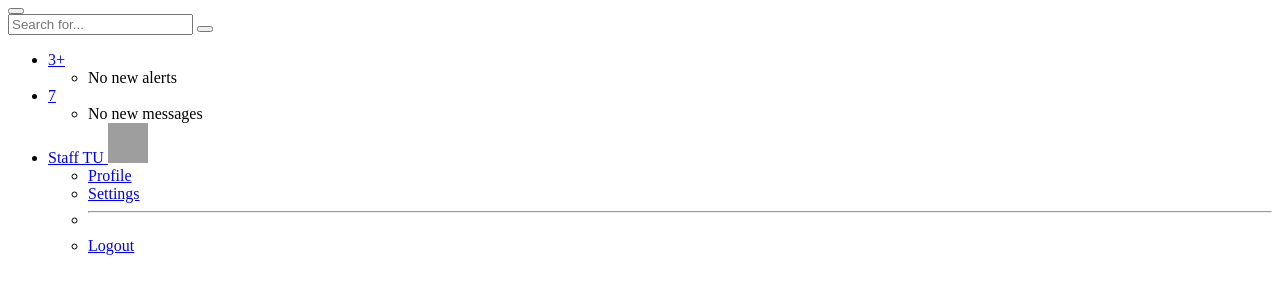
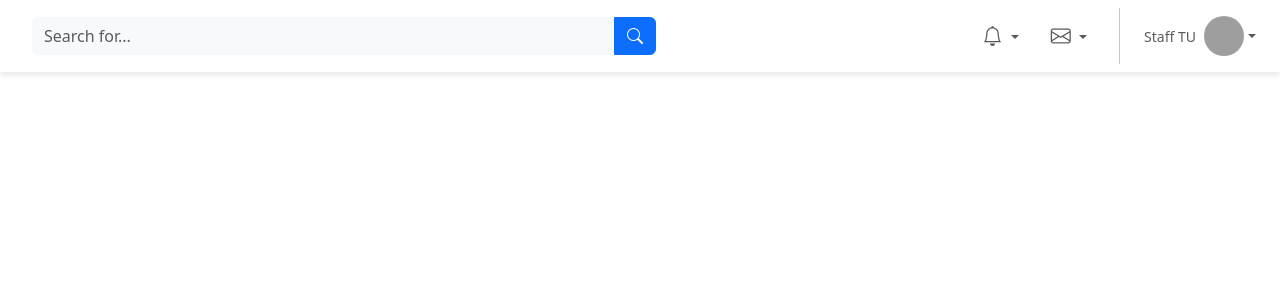
Before and after one commit to LuluKhaira/Buku-Tamu, a PHP site: page /Nav_Side_Bar/navbar.php in a window 1280 px wide. Shown: the top 300 px of the page. Run offline with PHP 8.4, Linux system fonts and the light colour scheme; grey boxes are pictures that could not be loaded.

Commit message:
update navbar

```diff
--- a/Nav_Side_Bar/navbar.css
+++ b/Nav_Side_Bar/navbar.css
@@ -0,0 +1,3 @@
+.shadow-bottom {
+    box-shadow: 0 4px 6px -1px rgba(0,0,0,0.1);
+}
--- a/Nav_Side_Bar/navbar.php
+++ b/Nav_Side_Bar/navbar.php
@@ -1,4 +1,18 @@
-<nav class="navbar navbar-expand bg-white topbar mb-4 shadow px-3">
+<!DOCTYPE html>
+<html lang="en">
+
+<head>
+    <meta charset="UTF-8">
+    <meta name="viewport" content="width=device-width, initial-scale=1.0">
+    <title>Sidebar</title>
+    <link href="https://cdn.jsdelivr.net/npm/bootstrap@5.3.2/dist/css/bootstrap.min.css" rel="stylesheet">
+    <link href="https://cdn.jsdelivr.net/npm/bootstrap-icons@1.11.1/font/bootstrap-icons.css" rel="stylesheet">
+    <link rel="stylesheet" href="../Nav_Side_Bar/navbar.css"> <!-- Hubungkan CSS eksternal -->
+</head>
+
+
+<body>
+    <nav class="navbar navbar-expand bg-white topbar mb-4 shadow-bottom px-3">
 
         <!-- Sidebar Toggle (Mobile Only) -->
         <button id="sidebarToggleTop" class="btn btn-link d-md-none rounded-circle me-3">
@@ -8,7 +22,8 @@
         <!-- Search Bar -->
         <form class="d-none d-sm-inline-block form-inline me-auto ms-md-3 w-50">
             <div class="input-group">
-            <input type="text" class="form-control bg-light border-0 small" placeholder="Search for..." aria-label="Search">
+                <input type="text" class="form-control bg-light border-0 small" placeholder="Search for..."
+                    aria-label="Search">
                 <button class="btn btn-primary" type="button">
                     <i class="bi bi-search"></i>
                 </button>
@@ -20,12 +35,12 @@
 
             <!-- Alerts -->
             <li class="nav-item dropdown no-arrow mx-2">
-            <a class="nav-link dropdown-toggle position-relative" href="#" id="alertsDropdown"
-               role="button" data-bs-toggle="dropdown" aria-expanded="false">
+                <a class="nav-link dropdown-toggle position-relative" href="#" id="alertsDropdown" role="button"
+                    data-bs-toggle="dropdown" aria-expanded="false">
                     <i class="bi bi-bell fs-5"></i>
-                <span class="position-absolute top-0 start-100 translate-middle badge rounded-pill bg-danger">
+                    <!-- <span class="position-absolute top-0 start-100 translate-middle badge rounded-pill bg-danger">
                         3+
-                </span>
+                    </span> -->
                 </a>
                 <ul class="dropdown-menu dropdown-menu-end shadow" aria-labelledby="alertsDropdown">
                     <li><a class="dropdown-item small text-muted">No new alerts</a></li>
@@ -34,12 +49,12 @@
 
             <!-- Messages -->
             <li class="nav-item dropdown no-arrow mx-2">
-            <a class="nav-link dropdown-toggle position-relative" href="#" id="messagesDropdown"
-               role="button" data-bs-toggle="dropdown" aria-expanded="false">
+                <a class="nav-link dropdown-toggle position-relative" href="#" id="messagesDropdown" role="button"
+                    data-bs-toggle="dropdown" aria-expanded="false">
                     <i class="bi bi-envelope fs-5"></i>
-                <span class="position-absolute top-0 start-100 translate-middle badge rounded-pill bg-danger">
+                    <!-- <span class="position-absolute top-0 start-100 translate-middle badge rounded-pill bg-danger">
                         7
-                </span>
+                    </span> -->
                 </a>
                 <ul class="dropdown-menu dropdown-menu-end shadow" aria-labelledby="messagesDropdown">
                     <li><a class="dropdown-item small text-muted">No new messages</a></li>
@@ -51,20 +66,22 @@
 
             <!-- User Info -->
             <li class="nav-item dropdown no-arrow">
-            <a class="nav-link dropdown-toggle d-flex align-items-center" href="#" id="userDropdown"
-               role="button" data-bs-toggle="dropdown" aria-expanded="false">
+                <a class="nav-link dropdown-toggle d-flex align-items-center" href="#" id="userDropdown" role="button"
+                    data-bs-toggle="dropdown" aria-expanded="false">
 
                     <span class="me-2 d-none d-lg-inline text-gray-600 small">Staff TU</span>
 
                     <img class="rounded-circle"
-                     src="https://ui-avatars.com/api/?name=Staff+TU&background=4e73df&color=fff"
-                     width="40" height="40">
+                        src="https://ui-avatars.com/api/?name=Staff+TU&background=4e73df&color=fff" width="40"
+                        height="40">
                 </a>
 
                 <ul class="dropdown-menu dropdown-menu-end shadow" aria-labelledby="userDropdown">
                     <li><a class="dropdown-item" href="#">Profile</a></li>
                     <li><a class="dropdown-item" href="#">Settings</a></li>
-                <li><hr class="dropdown-divider"></li>
+                    <li>
+                        <hr class="dropdown-divider">
+                    </li>
                     <li>
                         <a class="dropdown-item text-danger" href="#">
                             <i class="bi bi-box-arrow-right me-2"></i> Logout
@@ -76,3 +93,6 @@
         </ul>
 
     </nav>
+</body>
+
+</html>
```
Lines whose indentation alone changed are shown as unchanged.
